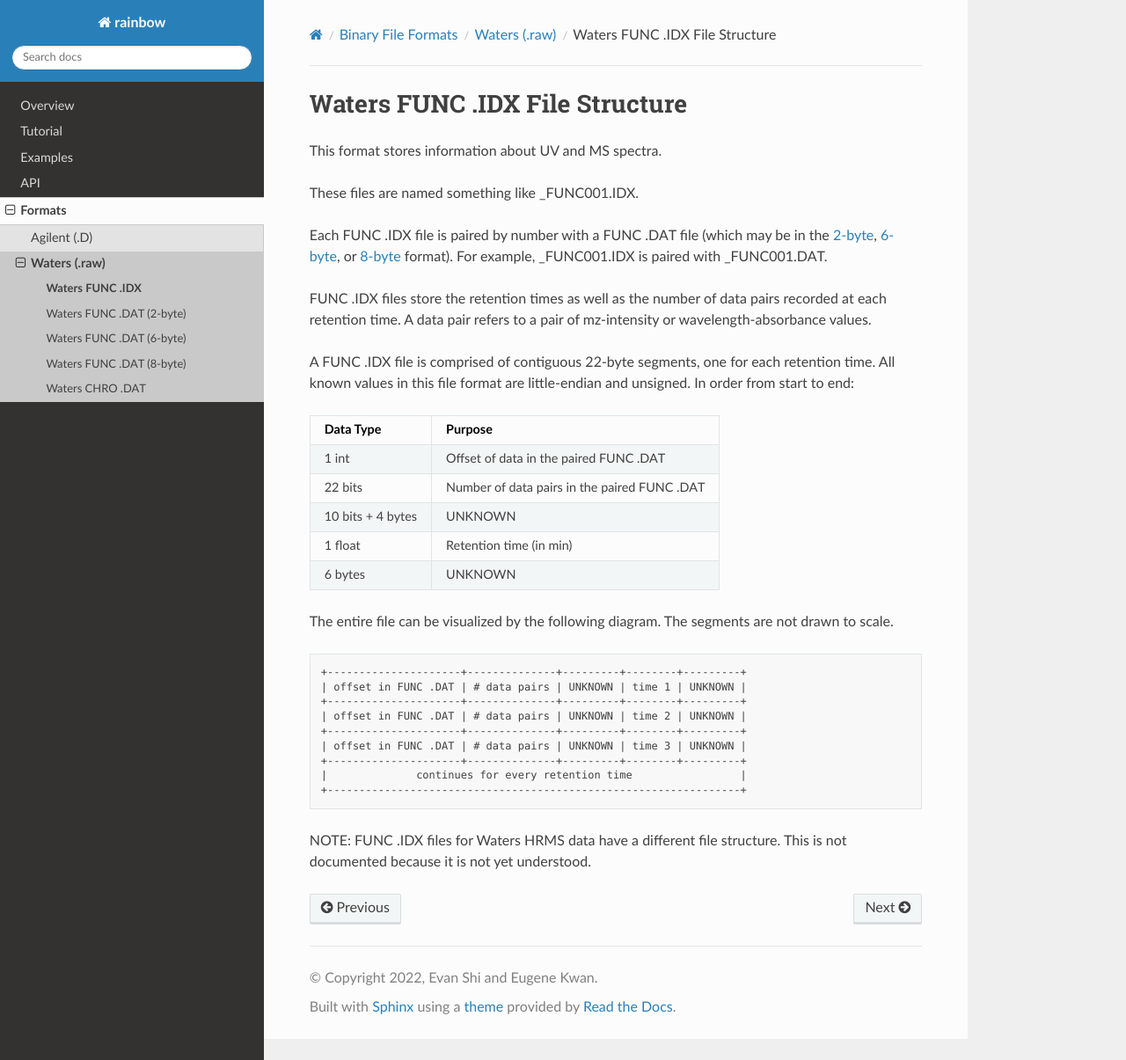
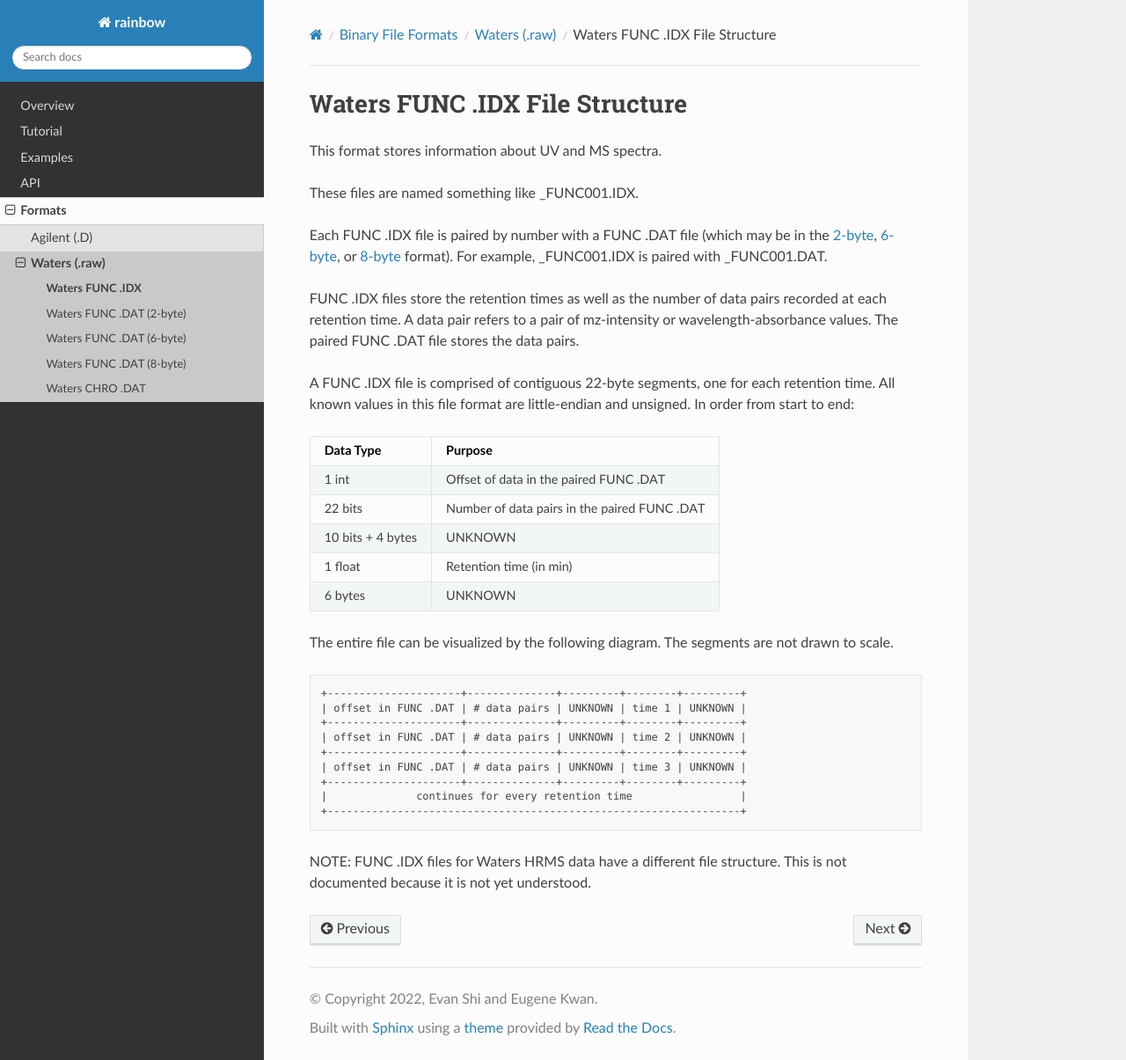
Before and after one commit to evanyeyeye/rainbow, a Sphinx documentation site: the page built from docs/waters/funcidx.rst, in a window 1280 px wide and 1205 px high. Shown: the whole window at 88% size. Built offline with Sphinx 7.4.7 and the Read the Docs theme 2.0.0, drawn with Linux system fonts in a browser that asks for light colours.

Commit message:
Update FUNC .IDX docs

```diff
--- a/docs/waters/funcidx.rst
+++ b/docs/waters/funcidx.rst
@@ -9,7 +9,7 @@ These files are named something like _FUNC001.IDX.
 
 Each FUNC .IDX file is paired by number with a FUNC .DAT file (which may be in the :doc:`2-byte <funcdat2>`, :doc:`6-byte <funcdat6>`, or :doc:`8-byte <funcdat8>` format). For example, _FUNC001.IDX is paired with _FUNC001.DAT.
 
-FUNC .IDX files store the retention times as well as the number of data pairs recorded at each retention time. A data pair refers to a pair of mz-intensity or wavelength-absorbance values.
+FUNC .IDX files store the retention times as well as the number of data pairs recorded at each retention time. A data pair refers to a pair of mz-intensity or wavelength-absorbance values. The paired FUNC .DAT file stores the data pairs.
 
 A FUNC .IDX file is comprised of contiguous 22-byte segments, one for each retention time. All known values in this file format are little-endian and unsigned. In order from start to end:
 
```
